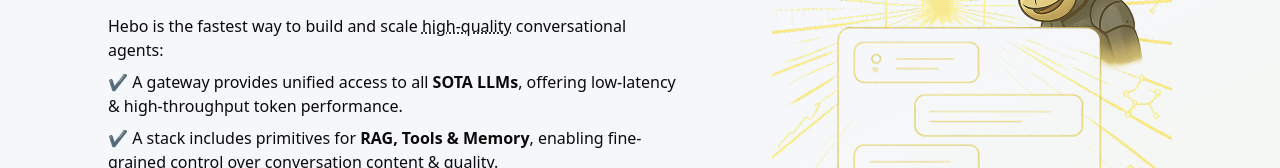
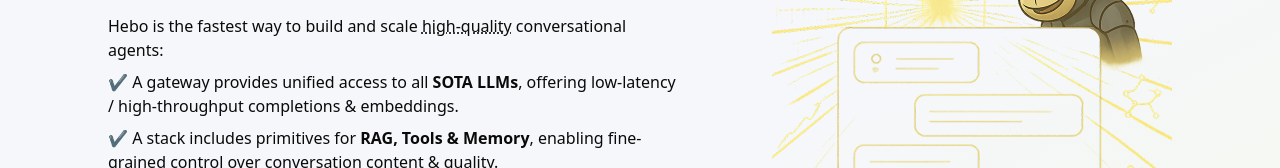
Before and after one commit to 8monkey-ai/hebo-www, a Next.js app: page / in a window 1280 px wide. Shown: the part 238-406 px from the top of the page. Built offline with nearby package versions, Linux system fonts and the light colour scheme.

Commit message:
Small tweaks to hebo hero message

```diff
--- a/app/page.tsx
+++ b/app/page.tsx
@@ -33,7 +33,7 @@
             <p>
               ✔️ A gateway provides unified access to all{" "}
               <span className="font-semibold">SOTA LLMs</span>,{" "}
-              offering low-latency & high-throughput token performance.
+              offering low-latency / high-throughput completions & embeddings.
             </p>
             <p>
               ✔️ A stack includes primitives for{" "}
```
